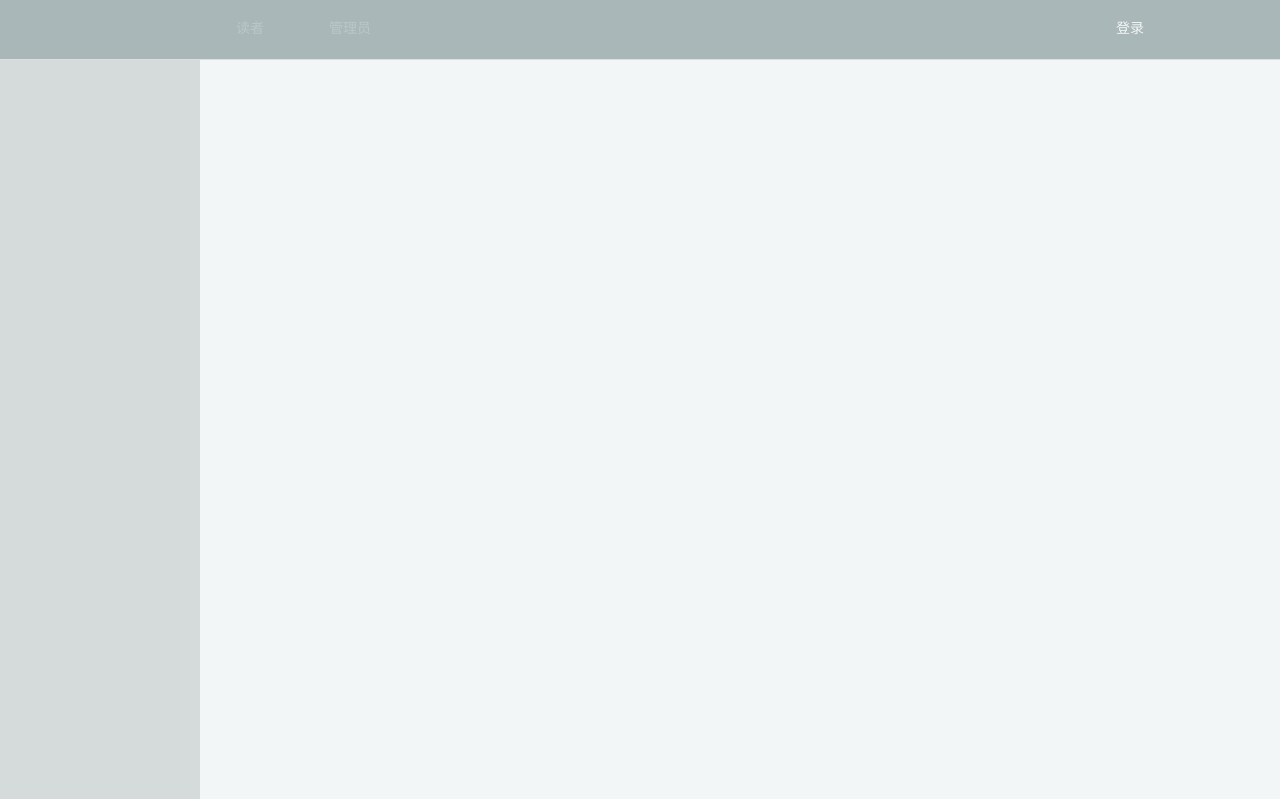
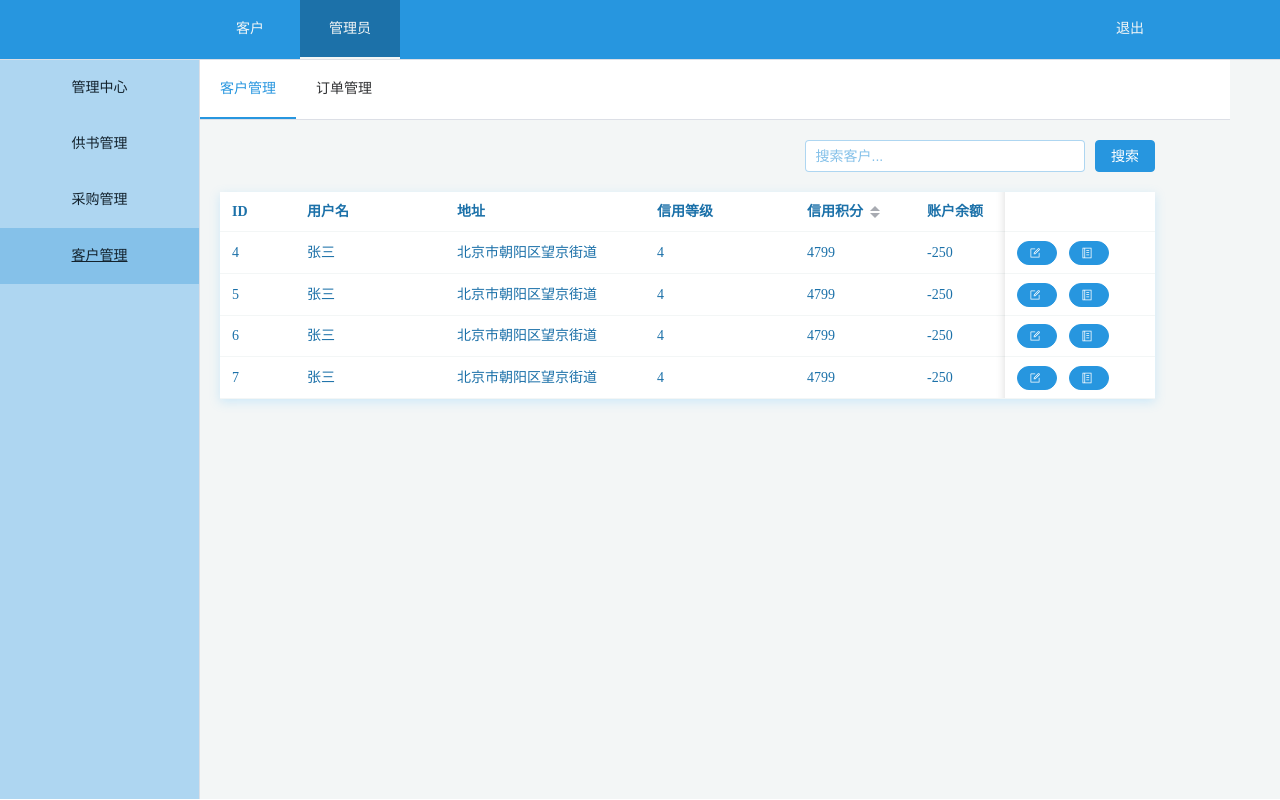
Before and after one commit to TreeNode09/OnlineBookstore, a Vue app: page /userManage in a window 1280 px wide. Before the commit this address had no page. Built offline with nearby package versions, Linux system fonts and the light colour scheme.

Commit message:
实现了客户管理界面

```diff
--- a/src/App.vue
+++ b/src/App.vue
@@ -11,7 +11,7 @@
 <el-menu :default-active="page.currentPage" :ellipsis="false" :router="true"
     mode="horizontal" :active-text-color="color.palette[color.paletteOption].white">
     <el-menu-item index="/reader" :disabled="page.currentUser==='No login'"
-        :class="{'is-active': page.currentUser==='Reader'}">读者</el-menu-item>
+        :class="{'is-active': page.currentUser==='Reader'}">客户</el-menu-item>
     <el-menu-item index="/admin" :disabled="page.currentUser==='No login'"
         :class="{'is-active': page.currentUser==='Admin'}">管理员</el-menu-item>
     <el-menu-item v-if="page.currentUser==='No login'" index="/login">登录</el-menu-item>
--- a/src/router/index.js
+++ b/src/router/index.js
@@ -63,6 +63,16 @@ const router = createRouter({
       path: '/purchaseList',
       name: 'purchaseList',
       component: () => import('@/views/PurchaseList.vue')
+    },
+    {
+      path: '/userManage',
+      name: 'userManage',
+      component: () => import('@/views/UserManage.vue')
+    },
+    {
+      path: '/orderManage',
+      name: 'orderManage',
+      component: () => import('@/views/OrderManage.vue')
     }
   ],
 })
--- a/src/stores/page.js
+++ b/src/stores/page.js
@@ -3,7 +3,7 @@ import { ref } from "vue"
 
 export const usePage = defineStore('page', () => {
     const readerPage = ref([
-        {path: '/reader', text: '读者中心'},
+        {path: '/reader', text: '客户中心'},
         {path: '/bookBrowse', text: '购买图书'},
         {path: '/checkOrder', text: '查看订单'}
     ])
@@ -11,7 +11,8 @@ export const usePage = defineStore('page', () => {
     const adminPage = ref([
         {path: '/admin', text: '管理中心'},
         {path: '/bookManage', text: '供书管理'},
-        {path: '/outOfStock', text: '采购管理'}
+        {path: '/outOfStock', text: '采购管理'},
+        {path: '/userManage', text: '客户管理'}
     ])
 
     const currentUser = ref('No login')
--- a/src/views/AddOutOfStock.vue
+++ b/src/views/AddOutOfStock.vue
@@ -43,6 +43,16 @@ const page = usePage()
 const color = useColor()
 
 const form = reactive({isbn: '', bookName: '', press: '', supplier: '', count: 0})
+const presses = ref([
+    {pressName: '铁道出版社', pressId: 4},
+    {pressName: '人民邮电出版社', pressId: 5},
+    {pressName: '电子工业出版社', pressId: 6},
+    {pressName: '民族出版社', pressId: 7}
+])
+const suppliers = ref([
+    {supplierName: '主图', supplierId: 1},
+    {supplierName: '东图', supplierId: 2}
+])
 
 onMounted(() => {
     page.currentUser = 'Admin'
--- a/src/views/AdminHomeView.vue
+++ b/src/views/AdminHomeView.vue
@@ -1,33 +1,10 @@
 <template>
 <h1>Admin</h1>
-<el-form :model="form">
-    <el-form-item label="书号">
-        <el-input v-model="form.isbn"/>
-    </el-form-item>
-    <el-form-item label="书名">
-        <el-input v-model="form.bookName"/>
-    </el-form-item>
-    <el-form-item label="出版社">
-        <el-select v-model="form.press">
-            <el-option v-for="press in presses" :label="press.pressName" :value="press.pressName"/>
-        </el-select>
-    </el-form-item>
-    <el-form-item label="供应商">
-        <el-select v-model="form.supplier">
-            <el-option v-for="supplier in suppliers" :label="supplier.supplierName" :value="supplier.supplierId"/>
-        </el-select>
-    </el-form-item>
-    <el-form-item label="数量">
-        <el-input-number v-model="form.count"/>
-    </el-form-item>
-    <el-form-item>
-        <main-button>创建</main-button>
-    </el-form-item>
-</el-form>
+
 </template>
 
 <script setup>
-import { ref, reactive, onMounted } from 'vue'
+import { ref, onMounted } from 'vue'
 import { usePage } from '@/stores/page'
 import { useColor } from '@/stores/color'
 
@@ -39,20 +16,4 @@ onMounted(() => {
     page.currentUser = 'Admin'
     color.setOption(1)
 })
-
-const form = reactive({isbn: '', bookName: '', press: '', supplier: '', count: 0, date: ''})
-const presses = ref([
-    {pressName: '铁道出版社', pressId: 4},
-    {pressName: '人民邮电出版社', pressId: 5},
-    {pressName: '电子工业出版社', pressId: 6},
-    {pressName: '民族出版社', pressId: 7}
-])
-const suppliers = ref([
-    {supplierName: '主图', supplierId: 1},
-    {supplierName: '东图', supplierId: 2}
-])
 </script>
-
-<style scoped>
-
-</style>
--- a/src/views/BookBrowse.vue
+++ b/src/views/BookBrowse.vue
@@ -5,7 +5,7 @@
 </el-menu>
 <el-pagination :total="50" :page-size="7" @current-change="getBookList"
     layout="prev, pager, next"></el-pagination>
-<main-button @click="getSearchBook" class="right" style="margin-left: 20px;">搜索</main-button>
+<main-button @click="getSearchBook" class="right" style="margin-left: 10px;">搜索</main-button>
 <el-input v-model="searchText" placeholder="搜索图书..." clearable class="search right"/>
 <el-scrollbar v-if="isMounted" height="100%" class="scroll">
     <el-descriptions v-for="book in books" :column="4" border>
--- /dev/null
+++ b/src/views/OrderManage.vue
@@ -0,0 +1,59 @@
+<template>
+<el-menu :default-active="page.currentSubPage" mode="horizontal" :router="true" class="sub-menu">
+    <el-menu-item index="/userManage">客户管理</el-menu-item>
+    <el-menu-item index="/orderManage">订单管理</el-menu-item>
+</el-menu>
+</template>
+
+<script setup>
+import { ref, onMounted } from 'vue'
+
+import { usePage } from '@/stores/page'
+import { useColor } from '@/stores/color'
+import { useUser } from '@/stores/user'
+
+const page = usePage()
+const color = useColor()
+const user = useUser()
+
+const isMounted = ref(false)
+
+const userId = ref(0)
+const orderList = ref([])
+
+onMounted(() => {
+    page.currentUser = 'Admin'
+    page.currentPage = '/orderManage'
+    page.currentSubPage = '/orderManage'
+    color.setOption(1)
+
+    userId.value = page.pushOption
+    //getOrderList()
+    isMounted.value = true
+})
+
+function getOrderList(){
+    axios.get('',
+    ).then(response => {
+        orderList.value = response.data.data
+    })
+    .catch(error => {alert(error)})
+}
+</script>
+
+<style scoped>
+.sub-menu
+{
+    padding-left: 0;
+    padding-right: 0;
+    margin-bottom: 20px;
+    margin-left: -20px;
+    margin-right: -75px;
+
+    background-color: #FFF;
+
+    --el-menu-active-color: var(--main);
+    --el-menu-hover-bg-color: var(--shadowLight);
+    --el-menu-hover-text-color: var(--dark);
+}
+</style>
--- a/src/views/OutOfStock.vue
+++ b/src/views/OutOfStock.vue
@@ -23,8 +23,8 @@
     <el-table-column prop="supplierName" label="供应商"></el-table-column>
     <el-table-column label="数量">
         <template #default="scope">
-            <span v-if="selectedIndex.length===0||selectedIndex.indexOf(scope.$index)===-1">{{ stocks[scope.$index].num }}</span>
-            <el-input-number v-else v-model="stocks[scope.$index].num"/>
+            <span v-if="selectedIndex.length===0||selectedIndex.indexOf(scope.$index)===-1">{{ scope.row.num }}</span>
+            <el-input-number v-else v-model="scope.row.num"/>
         </template>
     </el-table-column>
     <el-table-column prop="date_" label="生成日期"></el-table-column>
--- a/src/views/ReaderHomeView.vue
+++ b/src/views/ReaderHomeView.vue
@@ -78,6 +78,14 @@ function getUserInfo(){
     .catch(error => {alert(error)})
 }
 
+function postUserInfo(){
+    axios.post('',
+    ).then(response => {
+
+    })
+    .catch(error => {alert(error)})
+}
+
 function postCharge(){
     axios.post('',
     ).then(response => {
@@ -100,6 +108,7 @@ function endEdit(){
 }
 
 function saveEdit(){
+    //postUserInfo()
     user.userInfo = newInfo.value
     endEdit()
 }
--- /dev/null
+++ b/src/views/UserManage.vue
@@ -0,0 +1,147 @@
+<template>
+<el-menu :default-active="page.currentSubPage" mode="horizontal" :router="true" class="sub-menu">
+    <el-menu-item index="/userManage">客户管理</el-menu-item>
+    <el-menu-item index="/orderManage">订单管理</el-menu-item>
+</el-menu>
+<div style="display: inline-block; height: 32px;">&emsp;</div>
+<main-button @click="getSearchUser" class="right" style="margin-left: 10px;">搜索</main-button>
+<el-input v-model="searchText" placeholder="搜索客户..." clearable class="right search"/>
+<el-table v-if="isMounted" :data="users" style="width: 100%">
+    <el-table-column prop="customerId" label="ID" width="75px"/>
+    <el-table-column prop="userName" label="用户名" width="150px"/>
+    <el-table-column prop="address" label="地址" min-width="200px"/>
+    <el-table-column label="信用等级" width="150px">
+        <template #default="scope">
+            <span v-if="editIndex!==scope.row.customerId">{{ scope.row.creditLevel }}</span>
+            <el-input-number v-else v-model="newInfo.creditLevel" @change="handleChange" :max="5" :min="0"
+                style="width: 100px;"/>
+        </template>
+    </el-table-column>
+    <el-table-column prop="total" label="信用积分" width="120px" sortable/>
+    <el-table-column prop="balance" label="账户余额" width="200px">
+        <template #default="scope">
+            <span v-if="editIndex!==scope.row.customerId">{{ scope.row.balance }}</span>
+            <el-input v-else v-model="newInfo.balance" style="width: 100px;"/>
+        </template>
+    </el-table-column>
+    <el-table-column width="150px" fixed="right">
+        <template #default="scope">
+            <main-button v-if="editIndex!==scope.row.customerId" @click="startEdit(scope.row.customerId)"
+                size="small" :icon="Edit" round></main-button>
+            <main-button v-if="editIndex!==scope.row.customerId" @click="toOrder(scope.row.customerId)"
+                size="small" :icon="Memo" round></main-button>
+            <el-button v-if="editIndex===scope.row.customerId" @click="endEdit"
+                size="small" :icon="CloseBold" type="danger" plain round></el-button>
+            <main-button v-if="editIndex===scope.row.customerId" @click="saveEdit(scope.row.customerId)"
+                size="small" :icon="Select" round></main-button>
+        </template>
+    </el-table-column>
+</el-table>
+</template>
+
+<script setup>
+import { ref, onMounted } from 'vue'
+import axios from 'axios'
+import router from '@/router'
+
+import { usePage } from '@/stores/page'
+import { useColor } from '@/stores/color'
+import { useUser } from '@/stores/user'
+import { CloseBold, Edit, Memo, Select } from '@element-plus/icons-vue'
+
+const page = usePage()
+const color = useColor()
+const user = useUser()
+
+const isMounted = ref(false)
+const editIndex = ref(-1)
+
+const users = ref([
+    {customerId: 4, password: 'password1234', userName: '张三', address: '北京市朝阳区望京街道',
+    balance: -250, creditLevel: 4, total: 4799},
+    {customerId: 5, password: 'password1234', userName: '张三', address: '北京市朝阳区望京街道',
+    balance: -250, creditLevel: 4, total: 4799},
+    {customerId: 6, password: 'password1234', userName: '张三', address: '北京市朝阳区望京街道',
+    balance: -250, creditLevel: 4, total: 4799},
+    {customerId: 7, password: 'password1234', userName: '张三', address: '北京市朝阳区望京街道',
+    balance: -250, creditLevel: 4, total: 4799}
+])
+
+const searchText = ref('')
+const newInfo = ref({})
+
+onMounted(() => {
+    page.currentUser = 'Admin'
+    page.currentPage = '/userManage'
+    page.currentSubPage = '/userManage'
+    color.setOption(1)
+
+    //getUserList()
+    isMounted.value = true
+})
+
+function getUserList(){
+    axios.get('',
+    ).then(response => {
+        books.value = response.data.data
+    })
+    .catch(error => {alert(error)})
+}
+
+function getSearchUser(){
+    axios.get('',
+    ).then(response => {
+        users.value = response.data.data
+    })
+    .catch(error => {alert(error)})
+}
+
+function postUserInfo(){
+    axios.post('',
+    ).then(response => {
+        users.value = response.data.data
+    })
+    .catch(error => {alert(error)})
+}
+
+function handleChange(currentValue, oldValue){
+    if(currentValue > 0){
+        newInfo.value.total = user.userRight[currentValue - 1].nextLevel
+    }
+    else{
+        newInfo.value.total = 0
+    }
+}
+
+function toOrder(customerId){
+    page.pushOption = customerId
+    router.push('/orderManage')
+}
+
+function startEdit(customerId){
+    editIndex.value = customerId
+    for(let i = 0; i < users.value.length; i++){
+        if(users.value[i].customerId === customerId){
+            let keys = Object.keys(users.value[i])
+            for(let j = 0; j < keys.length; j++){
+                newInfo.value[keys[j]] = users.value[i][keys[j]]
+            }
+        }
+    }
+}
+
+function saveEdit(customerId){
+    //postUserInfo()
+    for(let i = 0; i < users.value.length; i++){
+        if(users.value[i].customerId === customerId){
+            users.value[i] = newInfo.value
+        }
+    }
+    endEdit()
+}
+
+function endEdit(){
+    editIndex.value = -1
+    newInfo.value = {}
+}
+</script>
```
Also changed, not shown: src/stores/user.js (+4 -9 lines).
